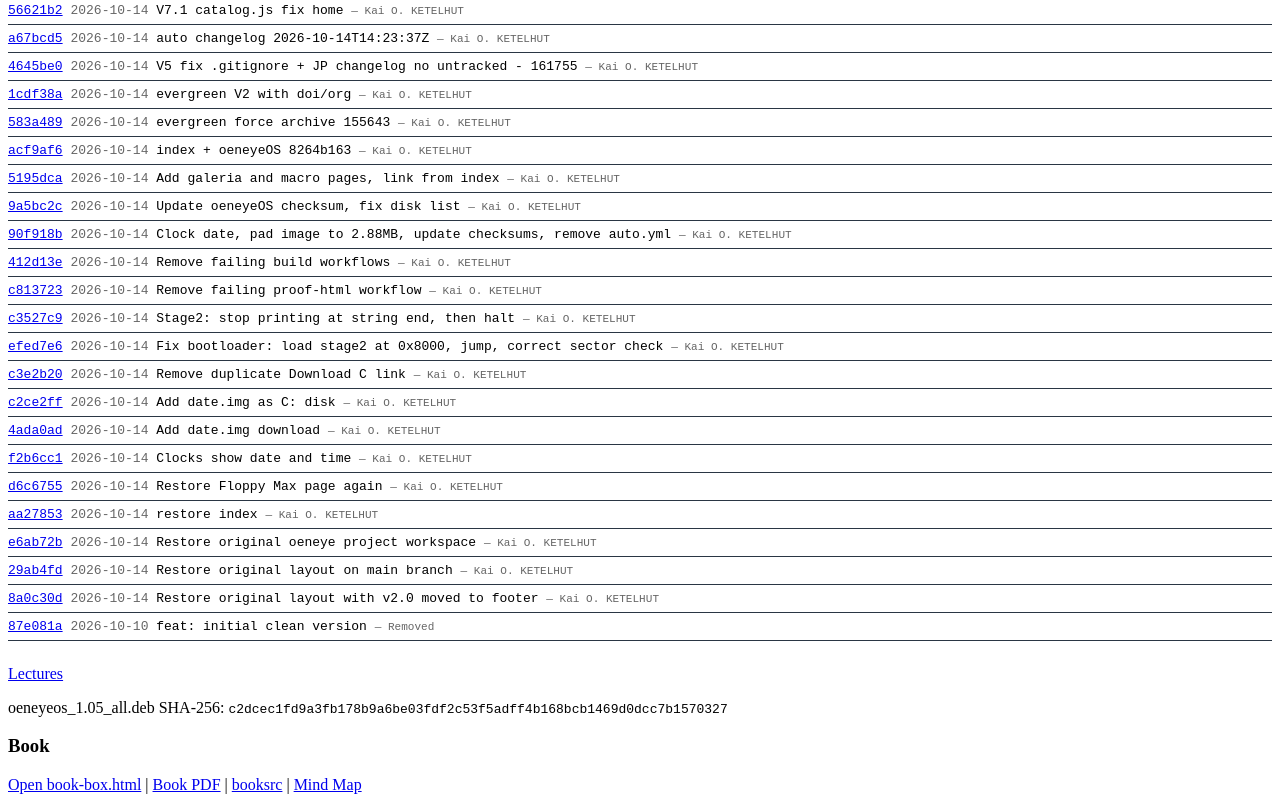
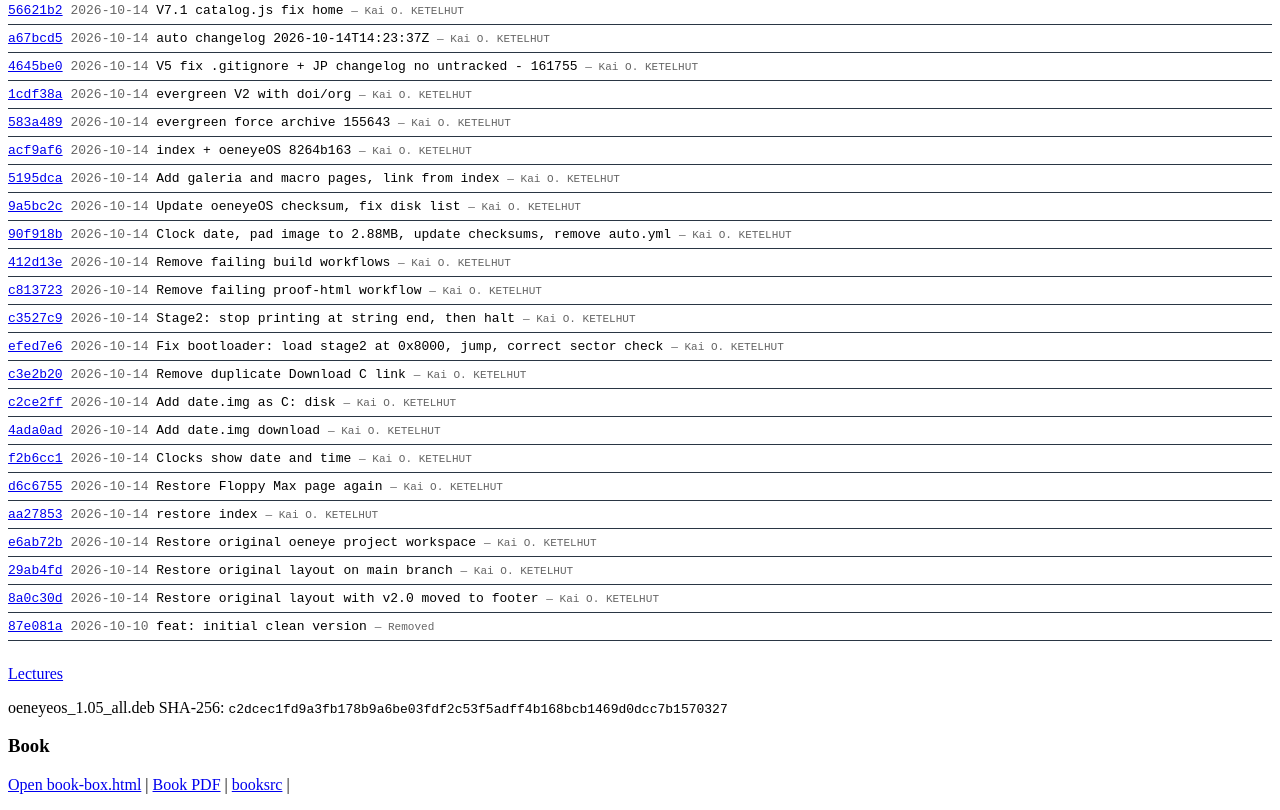
Before and after one commit to kaiolafketelhut/kaiolafketelhut, a plain HTML site: page docs/index.html in a window 1280 px wide. Shown: the part 7006-7816 px from the top of the page. Drawn offline with Linux system fonts and the light colour scheme.

Commit message:
site: add deb line, drop dead mind map link

```diff
--- a/docs/index.html
+++ b/docs/index.html
@@ -274,5 +274,5 @@
 </section>
 <!-- COMMIT-HISTORY-END -->
 <p><a href="lectures/">Lectures</a></p>
-<p>oeneyeos_1.05_all.deb SHA-256: <code>c2dcec1fd9a3fb178b9a6be03fdf2c53f5adff4b168bcb1469d0dcc7b1570327</code></p><h3>Book</h3><p><a href="https://kaiolafketelhut.github.io/kaiolafketelhut/book-box.html">Open book-box.html</a> | <a href="https://kaiolafketelhut.github.io/kaiolafketelhut/OENEYE_Comprehensive_Concept_Specification.pdf">Book PDF</a> | <a href="https://kaiolafketelhut.github.io/kaiolafketelhut/booksrc/README.md">booksrc</a> | <a href="https://kaiolafketelhut.github.io/kaiolafketelhut/legal/FieldberryGroup-AG/NotebookLM-Mind-Map.png">Mind Map</a></p></body>
+<p>oeneyeos_1.05_all.deb SHA-256: <code>c2dcec1fd9a3fb178b9a6be03fdf2c53f5adff4b168bcb1469d0dcc7b1570327</code></p><h3>Book</h3><p><a href="https://kaiolafketelhut.github.io/kaiolafketelhut/book-box.html">Open book-box.html</a> | <a href="https://kaiolafketelhut.github.io/kaiolafketelhut/OENEYE_Comprehensive_Concept_Specification.pdf">Book PDF</a> | <a href="https://kaiolafketelhut.github.io/kaiolafketelhut/booksrc/README.md">booksrc</a> | </p></body>
 </html>
```
